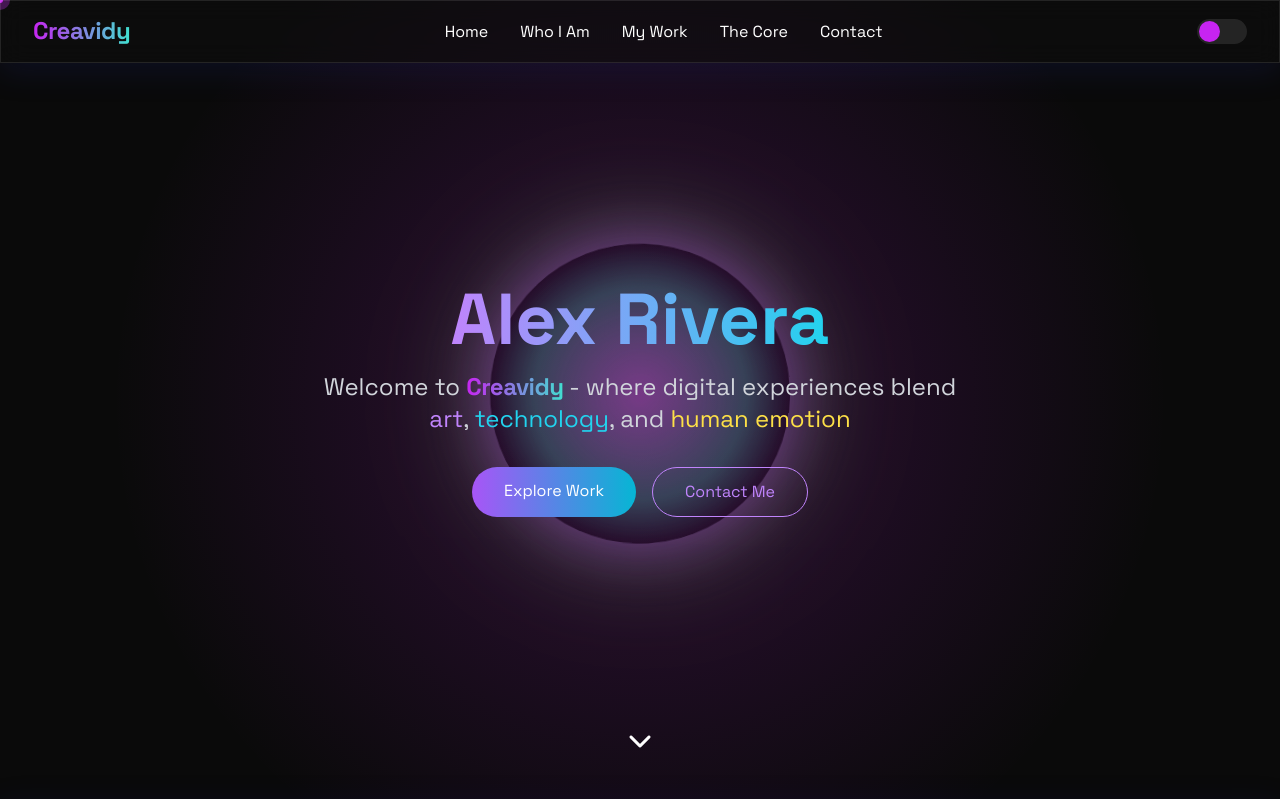
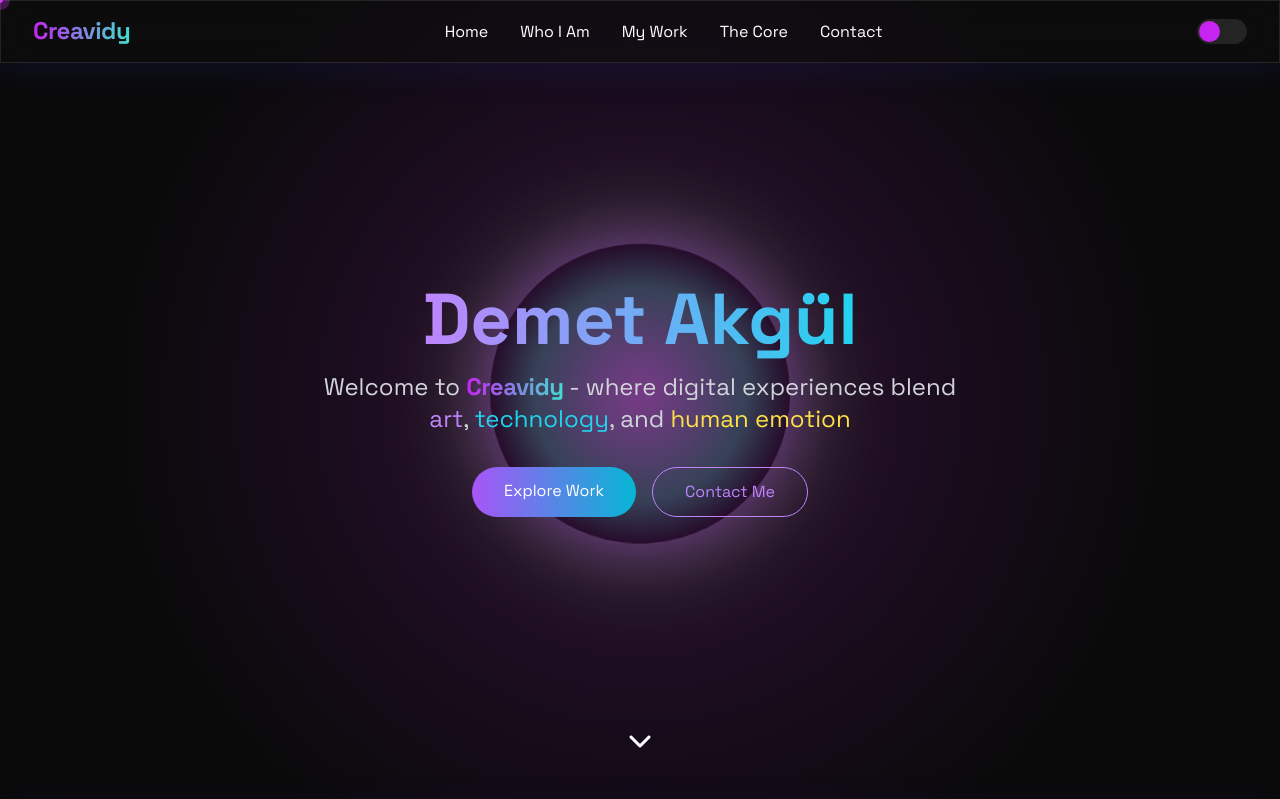
Before and after one commit to demimania/myportfolio, a plain HTML site: page index.html in a window 1280 px wide. Shown: the top 799 px of the page. Drawn offline with nearby package versions, Linux system fonts and the light colour scheme.

Commit message:
Update index.html

```diff
--- a/index.html
+++ b/index.html
@@ -270,7 +270,7 @@
         </div>
         <div class="container mx-auto px-6 z-10 text-center">
             <h1 class="text-5xl md:text-7xl font-bold mb-4">
-                <span class="text-transparent bg-clip-text bg-gradient-to-r from-purple-400 to-cyan-400">Alex Rivera</span>
+                <span class="text-transparent bg-clip-text bg-gradient-to-r from-purple-400 to-cyan-400">Demet Akgül</span>
             </h1>
             <p class="text-xl md:text-2xl mb-8 text-gray-300 max-w-2xl mx-auto">
                 Welcome to <span class="creavidy-logo">Creavidy</span> - where digital experiences blend <span class="text-purple-400">art</span>, <span class="text-cyan-400">technology</span>, and <span class="text-yellow-300">human emotion</span>
```
